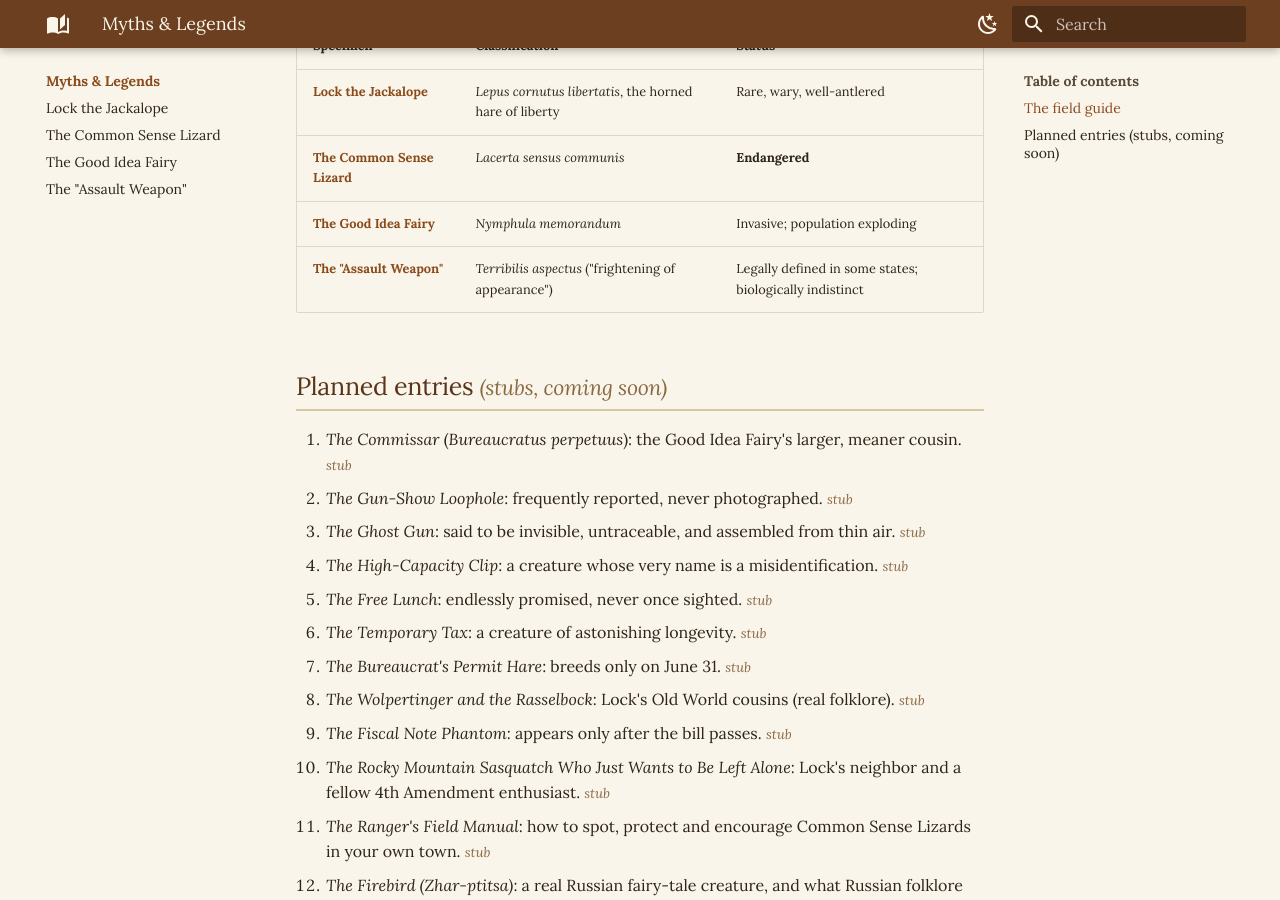
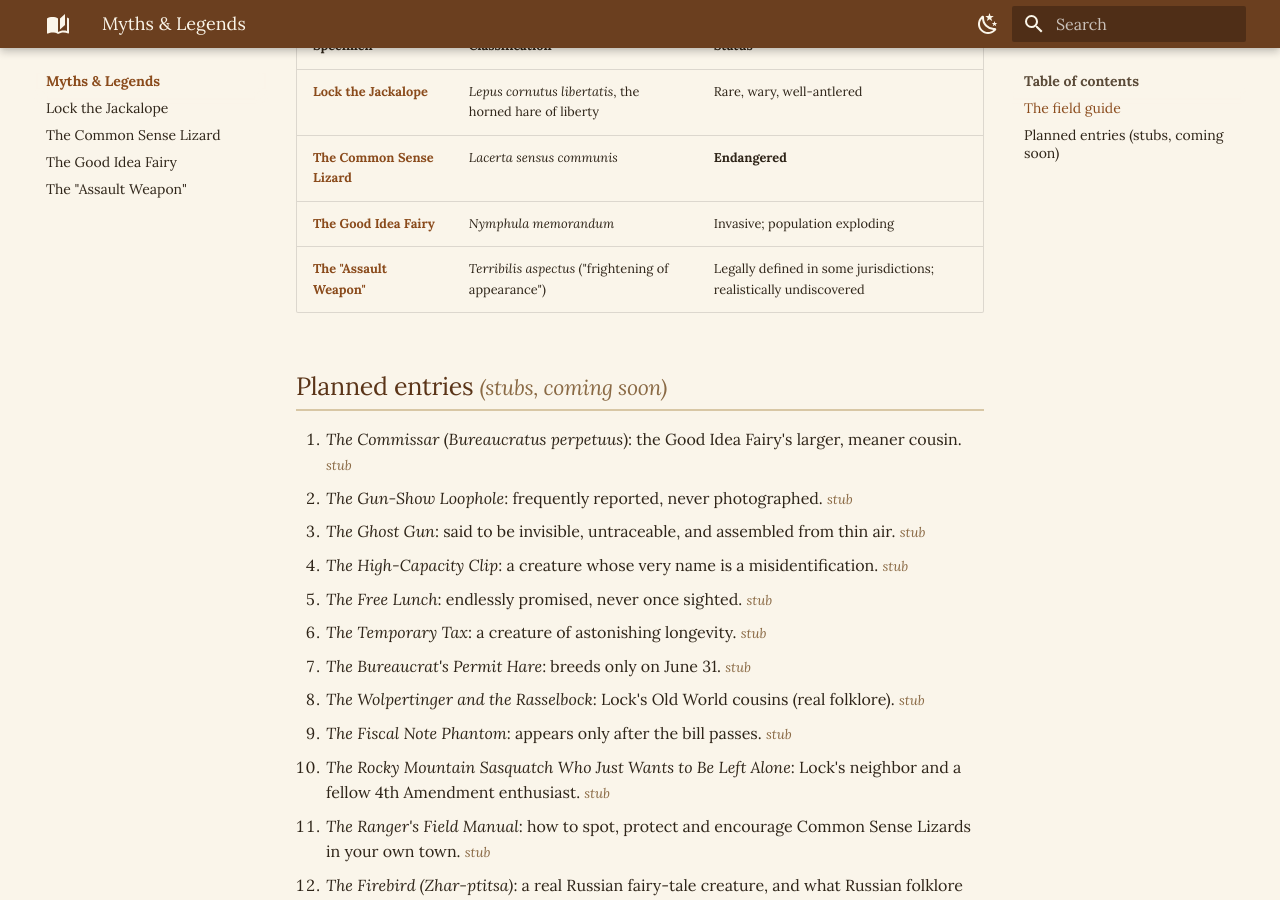
Before and after one commit to CDCR4440/ColoforniaDreaming-info, an MkDocs documentation site: the page built from docs/myths-legends/index.md, in a window 1280 px wide and 900 px high, scrolled down 443 px. Built offline with MkDocs 1.6.1 and Material for MkDocs 9.7.7, drawn with Linux system fonts in a browser that asks for light colours.

Commit message:
Match the Assault Weapon index status to the specimen page.
Co-authored-by: CDCR4440 <CDCR4440@users.noreply.github.com>

```diff
--- a/docs/myths-legends/index.md
+++ b/docs/myths-legends/index.md
@@ -15,7 +15,7 @@ Every frontier has its creatures. Some live in the sagebrush, some live in commi
 | **[Lock the Jackalope](lock-the-jackalope.md)** | *Lepus cornutus libertatis*, the horned hare of liberty | Rare, wary, well-antlered |
 | **[The Common Sense Lizard](common-sense-lizard.md)** | *Lacerta sensus communis* | **Endangered** |
 | **[The Good Idea Fairy](good-idea-fairy.md)** | *Nymphula memorandum* | Invasive; population exploding |
-| **[The "Assault Weapon"](assault-weapon.md)** | *Terribilis aspectus* ("frightening of appearance") | Legally defined in some states; biologically indistinct |
+| **[The "Assault Weapon"](assault-weapon.md)** | *Terribilis aspectus* ("frightening of appearance") | Legally defined in some jurisdictions; realistically undiscovered |
 
 ## Planned entries <span class="stub">(stubs, coming soon)</span>
 
```
